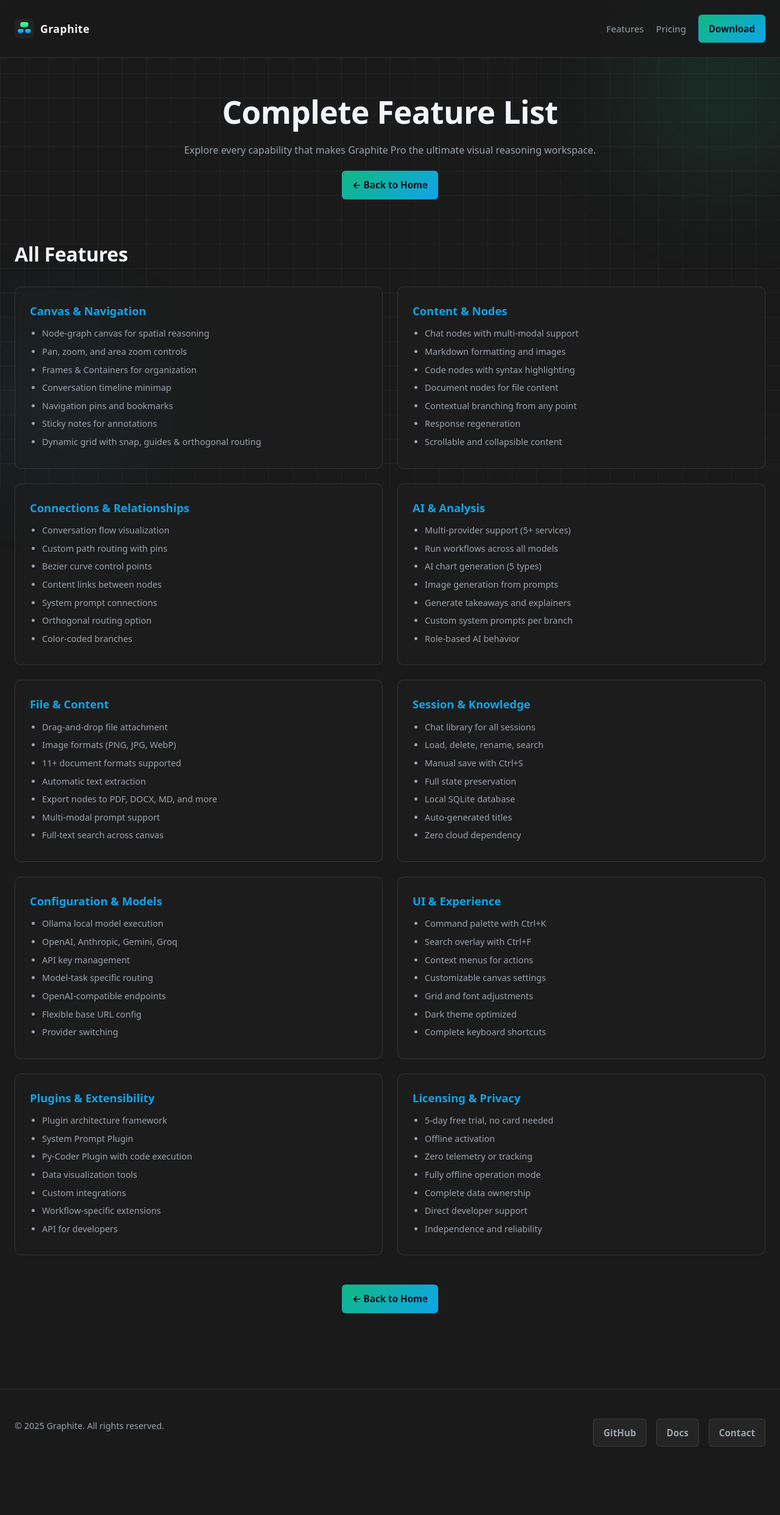
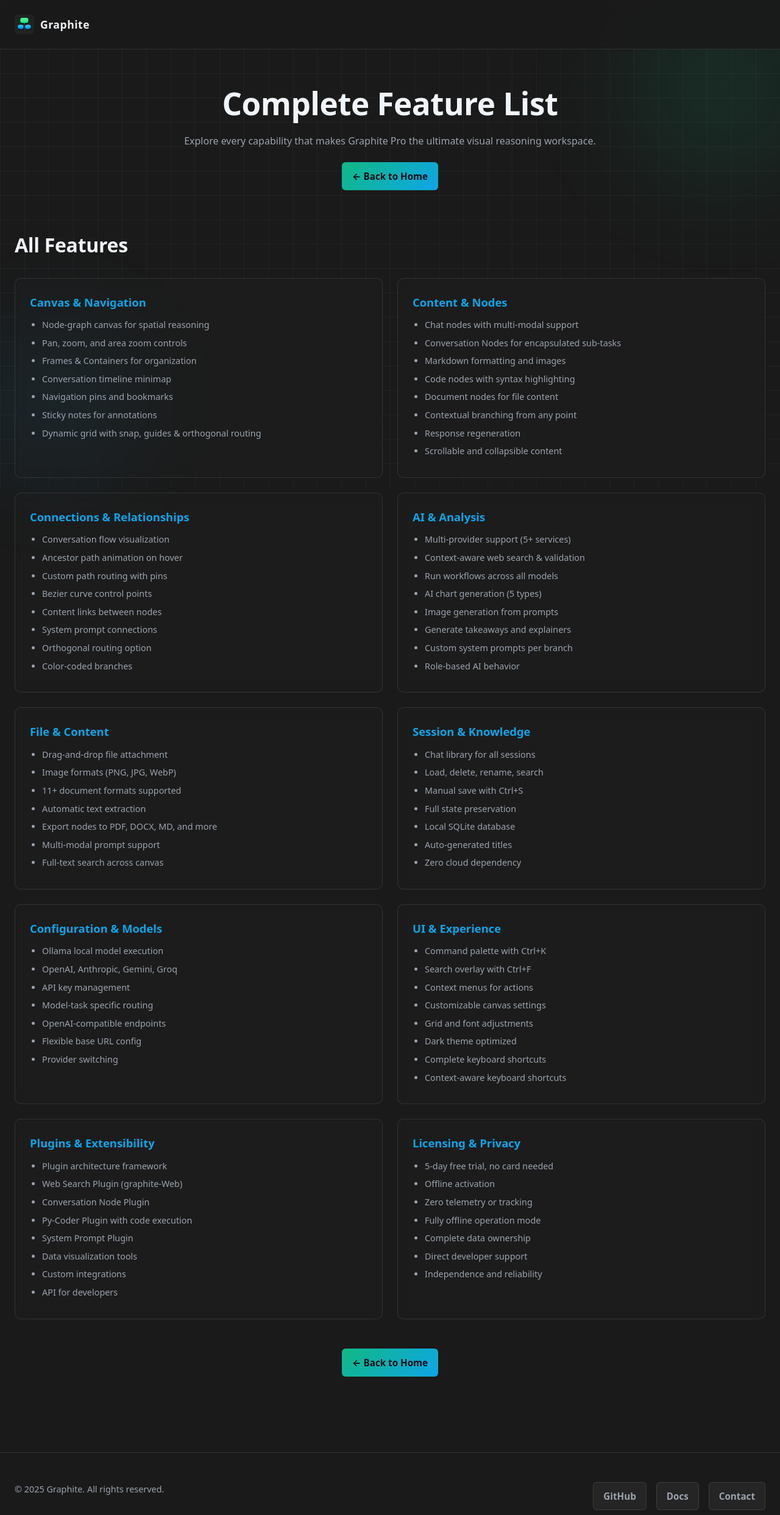
Before and after one commit to dovvnloading/Graphite-Site, a plain HTML site: page Features.html in a window 1280 px wide. Shown: the top 2485 px of the page at 61% size. Before the commit the page ends 2421 px from the top, so only its background shows below. Drawn offline with Linux system fonts and the light colour scheme.

Commit message:
Update Features.html

```diff
--- a/Features.html
+++ b/Features.html
@@ -302,11 +302,6 @@
           <img src="https://raw.githubusercontent.com/dovvnloading/Graphite-Site/main/graphite.png" alt="Graphite" style="width: 32px; height: 32px; border-radius: 6px;">
           <span>Graphite</span>
         </a>
-        <div class="nav-links">
-          <a href="index.html#features">Features</a>
-          <a href="index.html#pricing">Pricing</a>
-          <a class="btn btn-primary" href="index.html#download">Download</a>
-        </div>
       </div>
     </nav>
 
@@ -338,6 +333,7 @@
           <h3>Content & Nodes</h3>
           <ul>
             <li>Chat nodes with multi-modal support</li>
+            <li>Conversation Nodes for encapsulated sub-tasks</li>
             <li>Markdown formatting and images</li>
             <li>Code nodes with syntax highlighting</li>
             <li>Document nodes for file content</li>
@@ -351,6 +347,7 @@
           <h3>Connections & Relationships</h3>
           <ul>
             <li>Conversation flow visualization</li>
+            <li>Ancestor path animation on hover</li>
             <li>Custom path routing with pins</li>
             <li>Bezier curve control points</li>
             <li>Content links between nodes</li>
@@ -364,6 +361,7 @@
           <h3>AI & Analysis</h3>
           <ul>
             <li>Multi-provider support (5+ services)</li>
+            <li>Context-aware web search & validation</li>
             <li>Run workflows across all models</li>
             <li>AI chart generation (5 types)</li>
             <li>Image generation from prompts</li>
@@ -371,7 +369,7 @@
             <li>Custom system prompts per branch</li>
             <li>Role-based AI behavior</li>
           </ul>
-          <div class="feature-tooltip">Leverage different AI models simultaneously to generate content, analyze data, create visualizations, and explore multiple reasoning paths.</div>
+          <div class="feature-tooltip">Leverage AI to generate content, analyze data, create visualizations, and perform web-grounded research. Explore multiple reasoning paths with different models.</div>
         </div>
         <div class="feature-list-card">
           <h3>File & Content</h3>
@@ -422,6 +420,7 @@
             <li>Grid and font adjustments</li>
             <li>Dark theme optimized</li>
             <li>Complete keyboard shortcuts</li>
+            <li>Context-aware keyboard shortcuts</li>
           </ul>
           <div class="feature-tooltip">Access all features via the Command Palette, search overlay, context menus, and keyboard shortcuts. Customize your workspace with on-canvas controls.</div>
         </div>
@@ -429,14 +428,15 @@
           <h3>Plugins & Extensibility</h3>
           <ul>
             <li>Plugin architecture framework</li>
+            <li>Web Search Plugin (graphite-Web)</li>
+            <li>Conversation Node Plugin</li>
+            <li>Py-Coder Plugin with code execution</li>
             <li>System Prompt Plugin</li>
-            <li>Py-Coder Plugin with code execution</li>
             <li>Data visualization tools</li>
             <li>Custom integrations</li>
-            <li>Workflow-specific extensions</li>
             <li>API for developers</li>
           </ul>
-          <div class="feature-tooltip">Extend Graphite with powerful plugins like the Py-Coder for code execution and the System Prompt editor, plus tools for RAG, visualizations, and custom workflows.</div>
+          <div class="feature-tooltip">Extend Graphite with powerful plugins like Py-Coder (code execution), graphite-Web (web search), Conversation Nodes, a System Prompt editor, and more.</div>
         </div>
         <div class="feature-list-card">
           <h3>Licensing & Privacy</h3>
```
